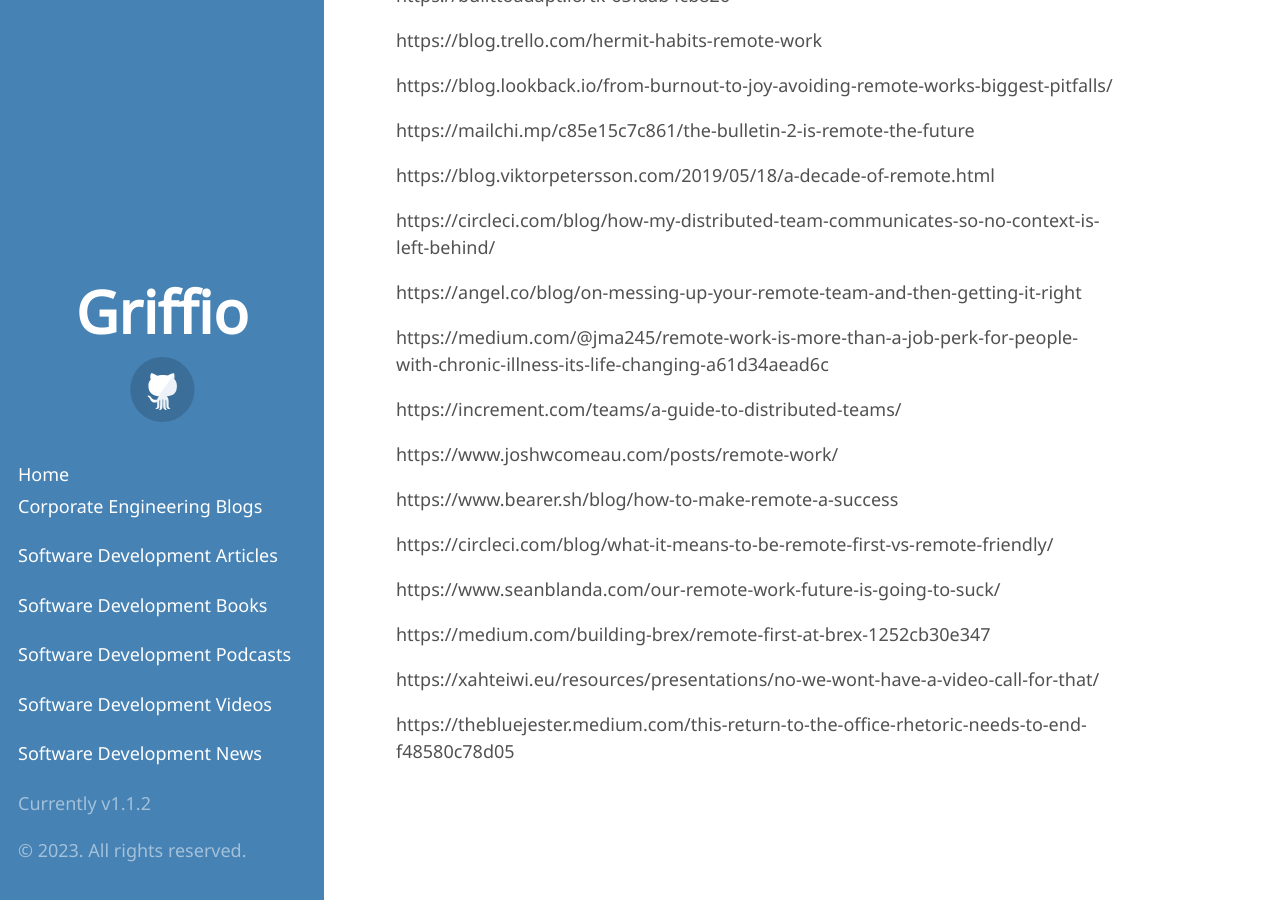
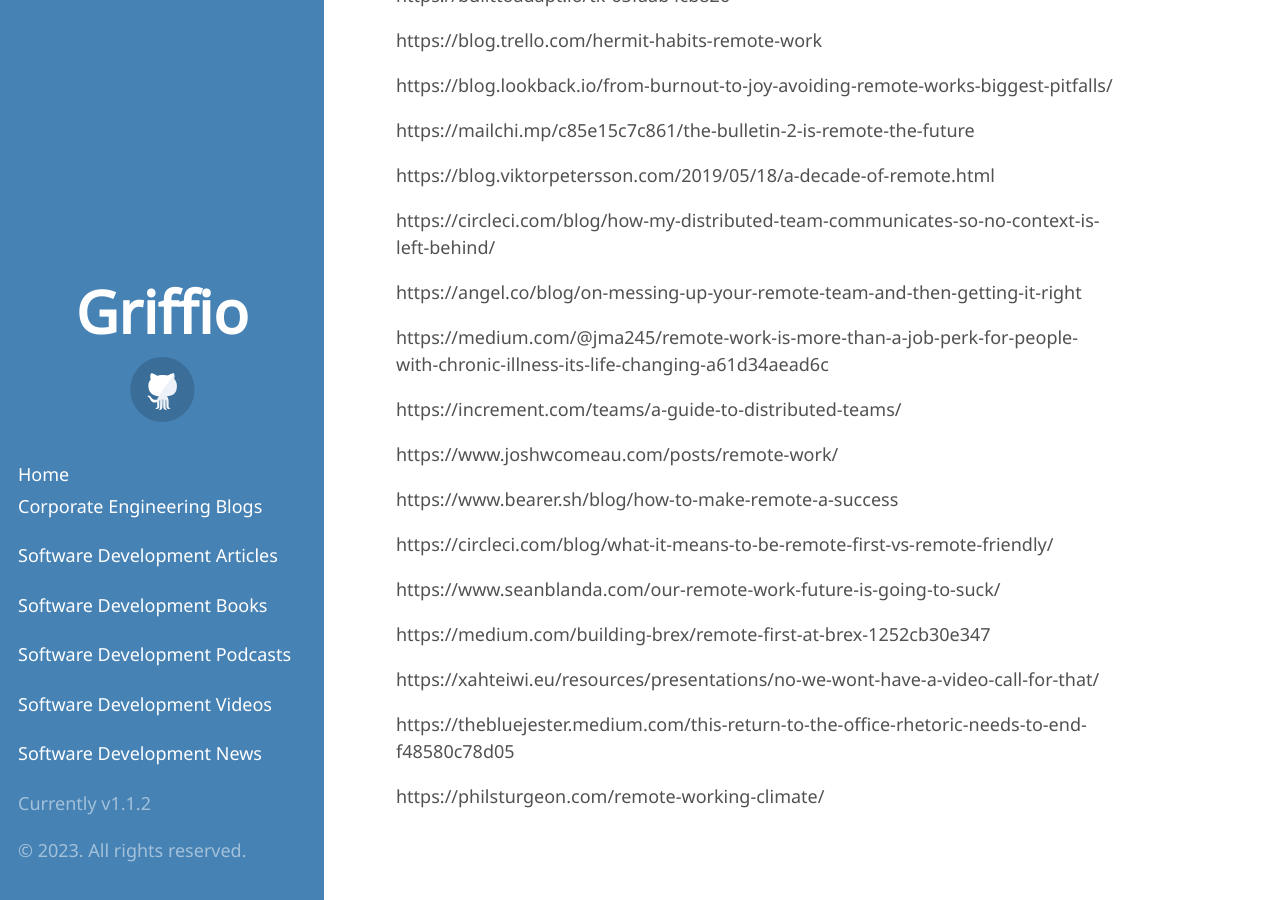
Before and after one commit to griffio/griffio.github.io, a Jekyll site: the page built from distributed_and_remote.md, in a window 1280 px wide and 900 px high, scrolled down 8289 px. Built offline with Jekyll 4.4.1, drawn with Linux system fonts in a browser that asks for light colours; some web fonts are replaced; our own code applies the rules of GitHub Pages for plain Markdown files; some of the changed lines change nothing that is shown.

Commit message:
Update distributed_and_remote.md

```diff
--- a/distributed_and_remote.md
+++ b/distributed_and_remote.md
@@ -337,3 +337,5 @@
 https://xahteiwi.eu/resources/presentations/no-we-wont-have-a-video-call-for-that/
 
 https://thebluejester.medium.com/this-return-to-the-office-rhetoric-needs-to-end-f48580c78d05
+
+https://philsturgeon.com/remote-working-climate/
```
